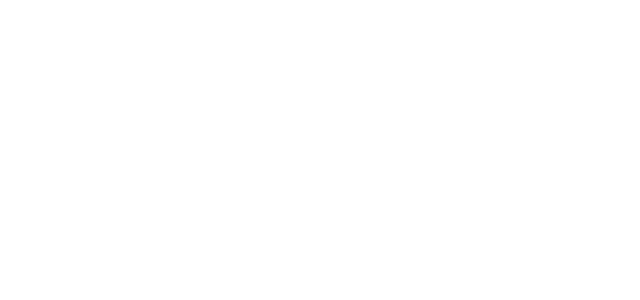
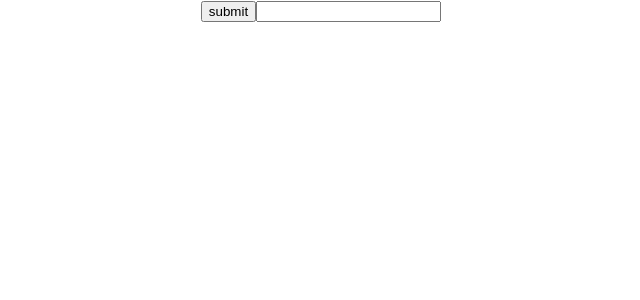
Before and after one commit to Samandar0021305/react-typescript-tutorial, a React (Create React App) app: page / in a window 1280 px wide. Shown: the top 300 px of the page, without its empty margins (319-959 px from the left). Built offline with nearby package versions, Linux system fonts and the light colour scheme.

Commit message:
props events type

```diff
--- a/src/App.tsx
+++ b/src/App.tsx
@@ -1,5 +1,7 @@
 import React from 'react';
 import './App.css';
+import { Button } from './components/Button';
+import { Input } from './components/Input';
 
 function App() {
 
@@ -26,7 +28,12 @@
 
   return (
     <div className="App">
+          <Button handleClick={(event)=>{
+            console.log("hello world",event);
 
+          }}/>
+
+          <Input value='' handleChange={(event)=>console.log(event)} />
     </div>
   );
 }
--- /dev/null
+++ b/src/components/Button.tsx
@@ -0,0 +1,10 @@
+import React from 'react'
+type ButtonProp = {
+ handleClick:(event:React.MouseEvent<HTMLButtonElement>)=>void
+}
+
+export const Button = (props:ButtonProp) => {
+  return (
+    <button onClick={props.handleClick}>submit</button>
+  )
+}
--- /dev/null
+++ b/src/components/Input.tsx
@@ -0,0 +1,13 @@
+import React from 'react'
+type InputProps={
+ value:string
+ handleChange:(event:React.ChangeEvent<HTMLInputElement>)=>void
+}
+
+export const Input = (props:InputProps) => {
+    const handleChangeINput = (event:React.ChangeEvent<HTMLInputElement>)=>{
+        console.log(event);
+
+    }
+  return <input type='text' value={props.value} onChange={props.handleChange} />
+}
```
